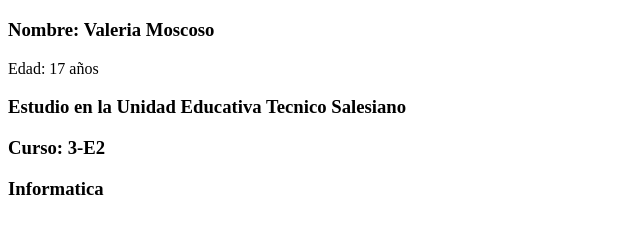
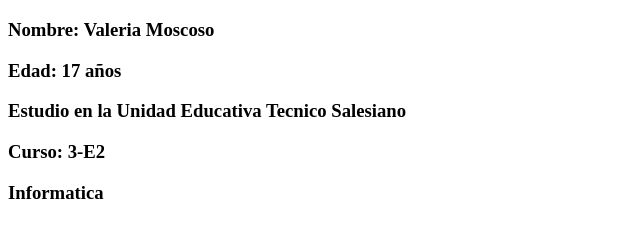
Before and after one commit to ValeryaMB/La_Pagina_Web, a plain HTML site: page index.html in a window 1280 px wide. Shown: the part 61-298 px from the top of the page, without its empty margins (0-640 px from the left). Drawn offline with Linux system fonts and the light colour scheme.

Commit message:
datos cambiados

```diff
--- a/index.html
+++ b/index.html
@@ -9,7 +9,7 @@
 <body>
     <h1>Datos sobre mi</h1>
     <h3>Nombre: Valeria Moscoso</h3>
-    <he>Edad: 17 años</he>
+    <h3>Edad: 17 años</h3>
     <h3>Estudio en la Unidad Educativa Tecnico Salesiano</h3>
     <h3>Curso: 3-E2</h3>
     <h3>Informatica</h3>
```
